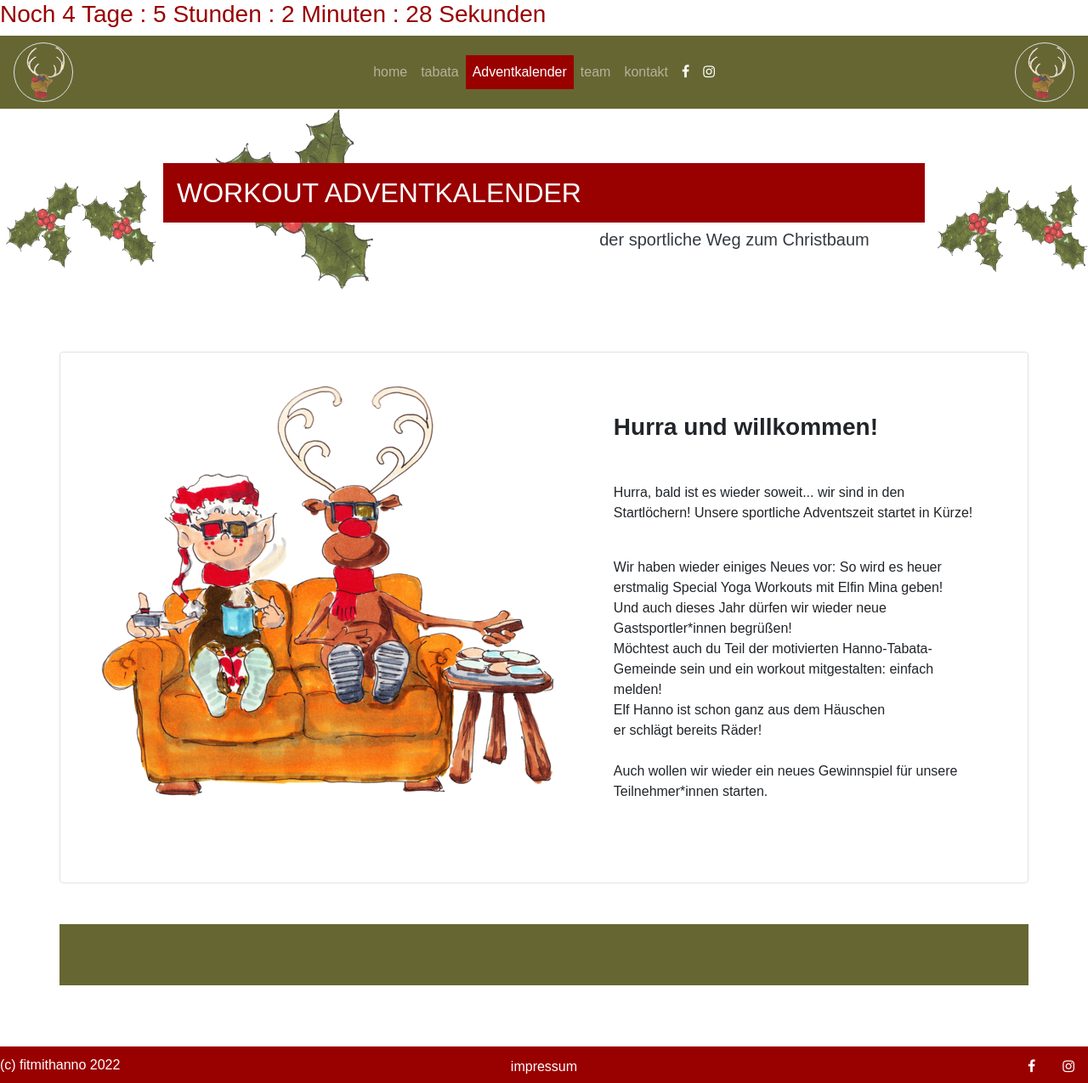
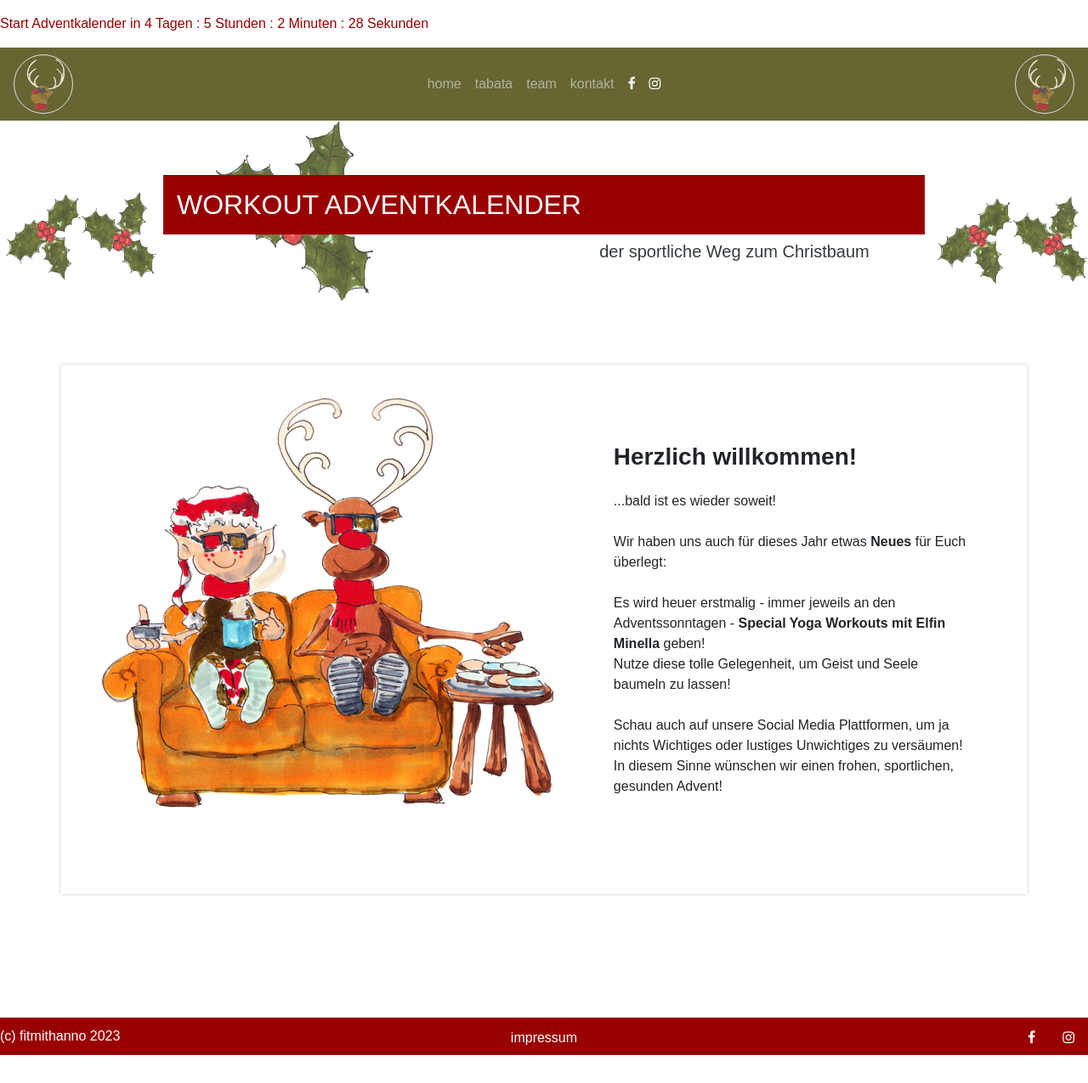
Before and after one commit to manolf/Hanno2023, a PHP site: page / in a window 1280 px wide. Shown: the whole page at 85% size. After the commit the page ends 1242 px from the top, so only its background shows below. Run offline with PHP 8.4, Linux system fonts and the light colour scheme; data that the repository does not hold is empty; some libraries are stand-ins or nearby versions; some web fonts are replaced.

Commit message:
Wording Templates, Rückbau app.js, Navbar link

```diff
--- a/app.js
+++ b/app.js
@@ -22,13 +22,31 @@ const app = Vue.createApp({
             const remainingHours = Math.floor(remainderDifferenceInHours);
             const remainingMinutes = Math.floor(remainderDifferenceInMinutes);
             const remainingSeconds =Math.floor(remainderDifferenceInSeconds);
-            this.timerOutput = "Noch " + remainingDays + " Tage " + ": " + remainingHours + " Stunden " + ": " + remainingMinutes + " Minuten " + ": " + remainingSeconds + " Sekunden";
-          },
-
+            this.timerOutput = "Start Adventkalender in " + remainingDays + " Tagen " + ": " + remainingHours + " Stunden " + ": " + remainingMinutes + " Minuten " + ": " + remainingSeconds + " Sekunden";
+          }
     },
+    // computed(){
+    //     iconLink(day){
+    //         return 	"./assets/img/icon/" + this.day.dayId + ".png";
+    //     }
+    // },
     mounted() {
         setInterval(() => { this.startTimer() }, 1000);
-     }
+     },
+
+    //  getAllDays(){
+    //     console.log("Aufruf getAllDays");
+    //     axios.get('ajaxfile.php')
+    //     .then(
+    //         response =>{
+    //             console.log(response.data)
+    //             this.days = response.data;
+    //         })
+    //     .catch(function (error) {
+    //         console.log(error);
+    //         });
+    //         return response;
+    //     }
     })
 
     app.mount('#app')
--- a/assets/configBootstrap.php
+++ b/assets/configBootstrap.php
@@ -7,10 +7,10 @@
     <meta name="viewport" content="width=device-width, initial-scale=1, shrink-to-fit=no">
 
     <title>Fit mit Hanno - sportlich zum Christbaum</title>
+    <!-- <link href="https://cdn.jsdelivr.net/npm/bootstrap@5.0.2/dist/css/bootstrap.min.css" rel="stylesheet" integrity="sha384-EVSTQN3/azprG1Anm3QDgpJLIm9Nao0Yz1ztcQTwFspd3yD65VohhpuuCOmLASjC" crossorigin="anonymous"> -->
     <link rel="stylesheet" href="https://stackpath.bootstrapcdn.com/bootstrap/4.5.0/css/bootstrap.min.css" integrity="sha384-9aIt2nRpC12Uk9gS9baDl411NQApFmC26EwAOH8WgZl5MYYxFfc+NcPb1dKGj7Sk" crossorigin="anonymous">
     <script src="https://ajax.googleapis.com/ajax/libs/jquery/3.2.1/jquery.min.js"></script>
     <script src="https://code.jquery.com/jquery-3.5.1.slim.min.js" integrity="sha384-DfXdz2htPH0lsSSs5nCTpuj/zy4C+OGpamoFVy38MVBnE+IbbVYUew+OrCXaRkfj" crossorigin="anonymous"></script>
-    <script src="https://cdnjs.cloudflare.com/ajax/libs/timecircles/1.5.3/TimeCircles.min.js" integrity="sha512-FofOhk0jW4BYQ6CFM9iJutqL2qLk6hjZ9YrS2/OnkqkD5V4HFnhTNIFSAhzP3x//AD5OzVMO8dayImv06fq0jA==" crossorigin="anonymous" referrerpolicy="no-referrer"></script>
     <link rel="stylesheet" href="https://cdnjs.cloudflare.com/ajax/libs/font-awesome/4.7.0/css/font-awesome.min.css">
     <script src="https://unpkg.com/vue@next"></script>
     <link rel="stylesheet" type="text/css" href="./assets/css/style.css">
--- a/assets/css/style.css
+++ b/assets/css/style.css
@@ -48,6 +48,7 @@ nav {
     flex-direction: row;
     justify-content: space-between;
   }
+
 
 
   /*
--- a/config/database.php
+++ b/config/database.php
@@ -11,8 +11,3 @@ define('DB_CHARSET','utf8');
 // define('DB_PASSWORD', '3');
 // define('DB_HOST', '127.0.0.1');
 // define('DB_CHARSET','utf8');
-
-
-// $username = "root"; //shop
-// $password = ""; //123456
-// $dsn = "mysql:host=localhost;dbname=shop;charset=utf8";
--- a/functions/day.php
+++ b/functions/day.php
@@ -62,7 +62,7 @@ function isItTimeYet()
 {
     $datumHeute = mktime(0,0,0,$datumHeute = date("m"), $datumHeute = date("d"),$datumHeute = date("Y"));
 
-    $startDatum = mktime(0,0,0,12,01,2022);
+    $startDatum = mktime(0,0,0,12,01,2023);
 
 
     if ($datumHeute >= $startDatum)
--- a/index.php
+++ b/index.php
@@ -1,6 +1,6 @@
 <?php
 
-session_start();
+//session_start();
 // error_reporting(-1);
 // ini_set('display_errors','On');
 
@@ -10,9 +10,9 @@ ini_set("display_errors", 1);
 define('CONFIG_DIR', __DIR__.'/config');
 require_once __DIR__.'/includes.php';
 
-$userId = getCurrentUserId();
+// $userId = getCurrentUserId();
 
-setcookie('userId', $userId, strtotime ('+30 days'));
+// setcookie('userId', $userId, strtotime ('+30 days'));
 
-$days = getAllDays();
+// $days = getAllDays();
 require __DIR__.'/templates/main.php';
--- a/templates/footer.php
+++ b/templates/footer.php
@@ -7,7 +7,7 @@
                 <div class="col-md-4 footer-left">
                     <ul class="list-unstyled d-flex justify-content-start mb-0 mt-2">
                         <li>
-                            <h6>(c) fitmithanno 2022</h6>
+                            <h6>(c) fitmithanno 2023</h6>
                         </li>
                     </ul>
 
@@ -53,6 +53,8 @@
         <!-- Footer Elements -->
 
     </footer>
+    <!-- <script src="https://cdn.jsdelivr.net/npm/@popperjs/core@2.9.2/dist/umd/popper.min.js" integrity="sha384-IQsoLXl5PILFhosVNubq5LC7Qb9DXgDA9i+tQ8Zj3iwWAwPtgFTxbJ8NT4GN1R8p" crossorigin="anonymous"></script>
+<script src="https://cdn.jsdelivr.net/npm/bootstrap@5.0.2/dist/js/bootstrap.min.js" integrity="sha384-cVKIPhGWiC2Al4u+LWgxfKTRIcfu0JTxR+EQDz/bgldoEyl4H0zUF0QKbrJ0EcQF" crossorigin="anonymous"></script> -->
 
     <script src="https://cdn.jsdelivr.net/npm/popper.js@1.16.0/dist/umd/popper.min.js" integrity="sha384-Q6E9RHvbIyZFJoft+2mJbHaEWldlvI9IOYy5n3zV9zzTtmI3UksdQRVvoxMfooAo" crossorigin="anonymous"></script>
     <script src="https://stackpath.bootstrapcdn.com/bootstrap/4.5.0/js/bootstrap.min.js" integrity="sha384-OgVRvuATP1z7JjHLkuOU7Xw704+h835Lr+6QL9UvYjZE3Ipu6Tp75j7Bh/kR0JKI" crossorigin="anonymous"></script>
--- a/templates/homeText.php
+++ b/templates/homeText.php
@@ -24,30 +24,26 @@
 
             <div class="view">
                 <img id="kinotime" src='assets/img/movie_night_transp.png' alt="Hanno und Rudi im Kinosessel" sstyle="width: 100%; height:auto;" class="img-fluid rounded">
+
             </div>
+
 
         </div>
         <div class="col-md-5 d-flex align-items-center mb-4">
             <div>
 
-            <h3 class="font-weight-bold mb-4"> </i>Hurra und willkommen! </h3>
+            <h3 class="font-weight-bold mb-4">Herzlich willkommen!</h3>
 
+                ...bald ist es wieder soweit!
                 <br>
-                Hurra, bald ist es wieder soweit... wir sind in den Startlöchern!
-                Unsere sportliche Adventszeit startet in Kürze!
 
-                 </p> <br>
-                Wir haben wieder einiges Neues vor: So wird es heuer erstmalig Special Yoga Workouts mit Elfin Mina geben!
-
-                <br>
-                Und auch dieses Jahr dürfen wir wieder neue Gastsportler*innen begrüßen!
-
-                <br>Möchtest auch du Teil der motivierten Hanno-Tabata-Gemeinde sein und ein workout mitgestalten: einfach melden! <br>
-                Elf Hanno ist schon ganz aus dem Häuschen <br>er schlägt bereits Räder!
+                <br>Wir haben uns auch für dieses Jahr etwas <b>Neues</b> für Euch überlegt: <br><br>
+                Es wird heuer erstmalig - immer jeweils an den Adventssonntagen - <b>Special Yoga Workouts mit Elfin Minella</b> geben!
+                <br>Nutze diese tolle Gelegenheit, um Geist und Seele baumeln zu lassen!
 
                 <br><br>
-                Auch wollen wir wieder ein neues Gewinnspiel für unsere Teilnehmer*innen starten.
-                <br>
+                Schau auch auf unsere Social Media Plattformen, um ja nichts Wichtiges oder lustiges Unwichtiges zu versäumen!
+                In diesem Sinne wünschen wir einen frohen, sportlichen, gesunden Advent!
 
 
 
--- a/templates/main.php
+++ b/templates/main.php
@@ -8,7 +8,7 @@ require_once './assets/configBootstrap.php';
 <div id="app">
 
     <div>
-        <h3 style="color: rgb(153, 0, 0);">{{timerOutput}}</h3>
+        <p class="pt-3" style="color: rgb(153, 0, 0);">{{timerOutput}}</p>
     </div>
 </div>
 
@@ -42,11 +42,11 @@ foreach ($offeneKacheln as $kachel)
 
 ?>
 
-<div class="container container-cal pb-5" id="adventtage" >
+<!-- <div class="container container-cal pb-5" id="adventtage" > -->
 
-    <?php foreach($days as $day):?>
+    <!-- <#?php foreach($days as $day):?>
 
-        <?php
+        <#?php
 
             if ( ($day['dayId'] > $today) || (!$timeReady) && (!$admin) )
             {
@@ -77,7 +77,7 @@ foreach ($offeneKacheln as $kachel)
         ?>
 
 
-    <?php endforeach;?>
+    <#?php endforeach;?> -->
 
 
 
@@ -94,6 +94,8 @@ foreach ($offeneKacheln as $kachel)
 
 
 <script src="app.js"></script>
+
+
 <!-- <script src="https://ajax.googleapis.com/ajax/libs/jquery/3.2.1/jquery.min.js"></script>
 <script src="https://code.jquery.com/jquery-3.5.1.slim.min.js" integrity="sha384-DfXdz2htPH0lsSSs5nCTpuj/zy4C+OGpamoFVy38MVBnE+IbbVYUew+OrCXaRkfj" crossorigin="anonymous"></script> -->
 </body>
--- a/templates/navbar.php
+++ b/templates/navbar.php
@@ -21,9 +21,12 @@
                     <a class="nav-link " href="tabata.php">tabata</a>
                 </li>
 
-                <li class="nav-item">
+
+                <!-- <li class="nav-item">
                     <a class="nav-link" style="background-color: rgb(153, 0, 0); color: white" href="adventkalender.php">Adventkalender</a>
-                </li>
+                </li> -->
+
+
 
                 <li class="nav-item">
                     <a class="nav-link " href="team.php">team</a>
@@ -49,90 +52,14 @@
             </ul>
 
 
-        <?php
-      if (isset($_SESSION["user"]))  {
-
-?>
-
-  <div class="navbar-right">
-      <ul class="navbar-nav">
-          <li class="nav-item fadeout">
-              <?php
-              echo $userRow['userEmail'] . '&nbsp'; ?>
-          </li>
-          <li class="nav-item">
-              <a href="registration/logout.php?logout">logout</a>
-          </li>
-
-          <?php
-  }      elseif (isset($_SESSION["access_token"])) {
-
-    ?>
-
-    <div class="navbar-right">
-        <ul class="navbar-nav">
-            <li class="nav-item fadeout">
-                <?php
-              echo $_SESSION['email'] . '&nbsp'; ?>
-            </li>
-            <li class="nav-item">
-                <a href="registration/logout.php?logout">logout</a>
-            </li>
-
-
-
-      <?php
-  }
-  else {
-
-      ?>
-
-
           <div class="navbar-right">
               <ul class="navbar-nav">
-
-                  <!-- <li class="nav-item">
-                      <a class="nav-link " href="./registration/login.php">login</a>
-                  </li> -->
-
-                  <?php
-                  if(!isset($countOffeneKacheln)  || ($countOffeneKacheln == 0))
-                  {
-
-                ?>
                     <li class="nav-item">
                     <img class="icon border" src="./assets/img/icon/rudolf_glasses.png" />
                   </li>
 
-
-
-
-
-
-                  <?php
-                   }
-                  if(isset($countOffeneKacheln) && ($countOffeneKacheln > 0))
-                    {
-
-
-                  ?>
-
-                    <li class="nav-item">
-                        <a class= "text-light" href="#index.php/cart">geöffnete Türchen (<?= $countOffeneKacheln ?>)</a>
-                    </li>
-
-                <?php
-                }
-                ?>
-
               </ul>
           </div>
 
-      <?php
-
-  }
-      ?>
-
   </div>
-
-    </nav>
+</nav>
```
Also changed, not shown: functions/database.php (+0 -38 lines), team.php (+10 -7 lines).
